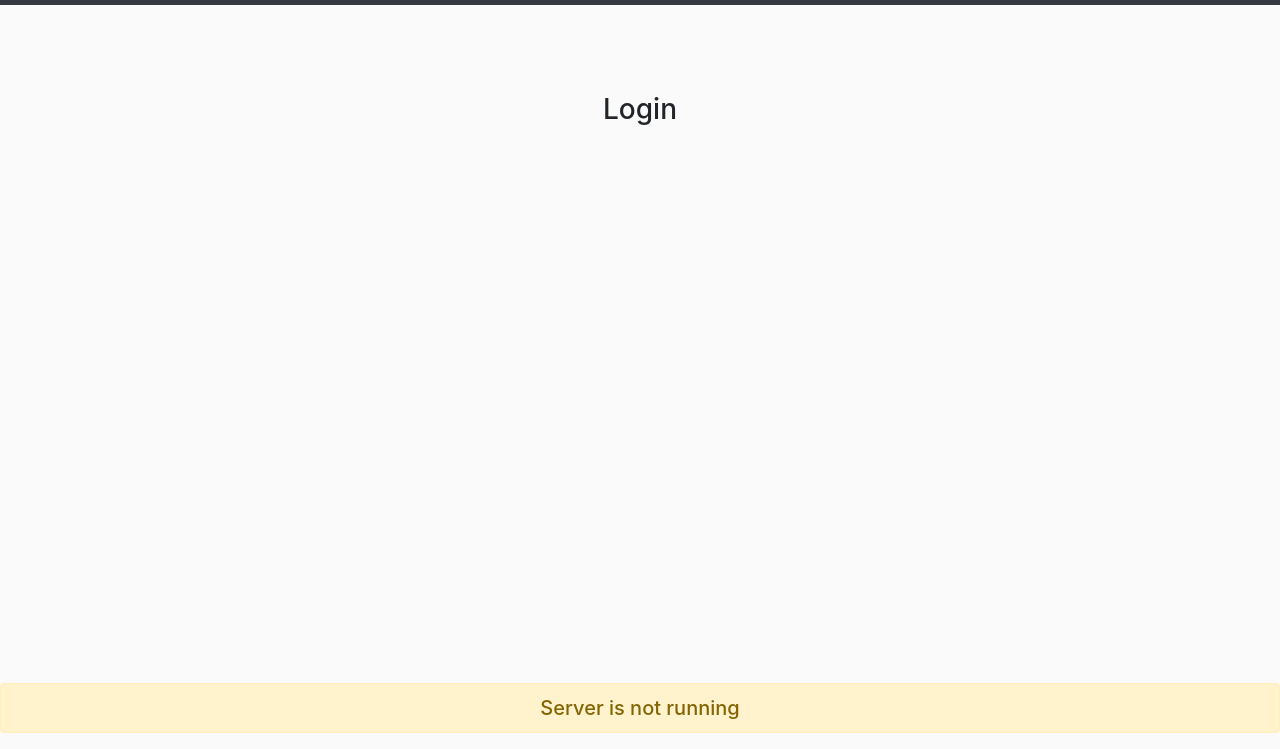
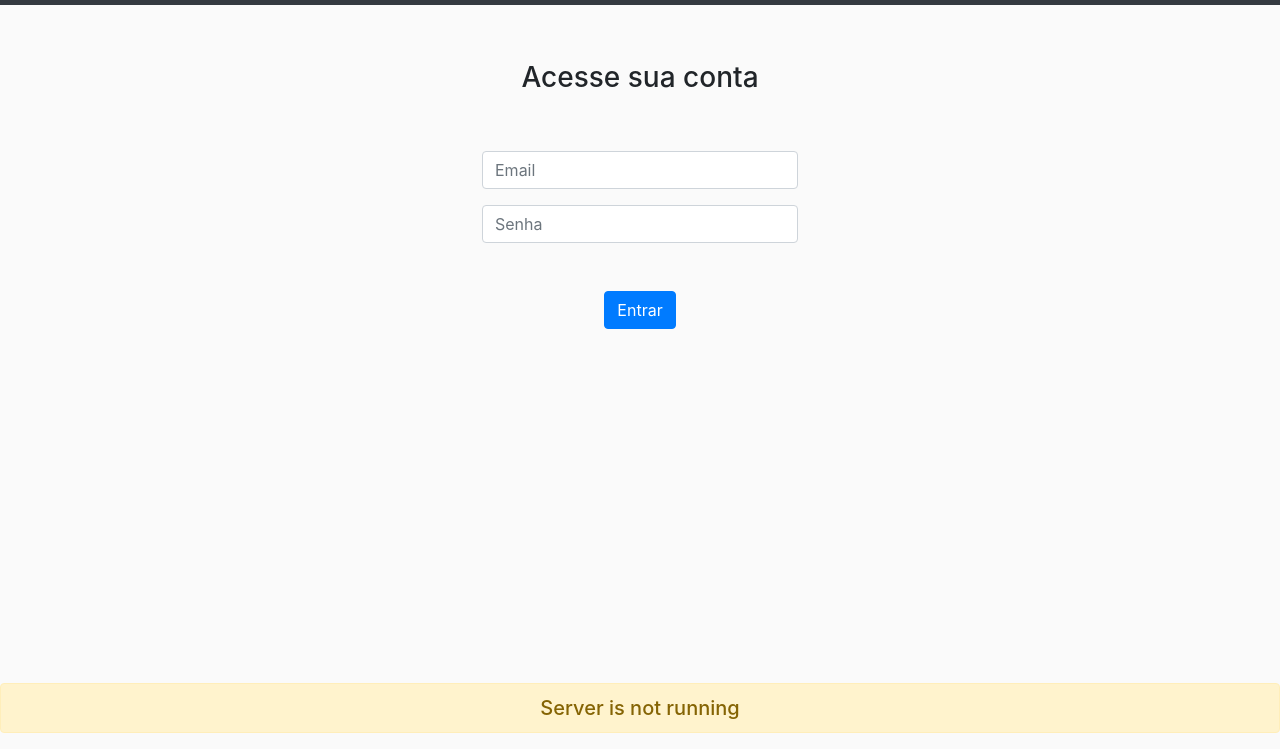
Before and after one commit to arthurcerveira/Housing-Web-App, a React app: page /login in a window 1280 px wide. Shown: the part 51-800 px from the top of the page. Built offline with nearby package versions, Linux system fonts and the light colour scheme; no server answers.

Commit message:
Implementa autenticação em frontend guardando JWT em localStorage

```diff
--- a/src/client/app.css
+++ b/src/client/app.css
@@ -118,3 +118,11 @@ textarea {
 .user-card:hover {
   box-shadow: 0 7px 10px rgba(0, 0, 0, 0.25), 0 5px 5px rgba(0, 0, 0, 0.21);
 }
+
+.login-form {
+  padding: 2rem;
+}
+
+.login-button {
+  padding: 2rem;
+}
--- a/src/client/pages/authentication/Login.js
+++ b/src/client/pages/authentication/Login.js
@@ -1,10 +1,76 @@
 import React, { Component } from "react";
+import api from "../../sevices/api";
+import { login } from "../../sevices/auth";
 
 class Login extends Component {
+  state = { error: "" };
+
+  getFormData() {
+    event.preventDefault();
+
+    const email = this.refs.email.value;
+    const password = this.refs.password.value;
+
+    if (!email || !password) {
+      this.setState({ error: "Preencha e-mail e senha para continuar!" });
+    } else {
+      this.loginAccount(email, password);
+    }
+  }
+
+  async loginAccount(email, password) {
+    try {
+      const response = await api.post("/api/accounts/login", {
+        email,
+        password
+      });
+      login(response.data);
+      this.props.history.push("/");
+    } catch (err) {
+      this.setState({
+        error: "Senha ou email incorretos"
+      });
+    }
+  }
+
   render() {
     return (
-      <div className="login">
-        <h3>Login</h3>
+      <div className="row justify-content-center">
+        <div className="register col-md-4">
+          <div className="d-flex justify-content-center cadastro-text">
+            <h3>Acesse sua conta</h3>
+          </div>
+          <form onSubmit={this.getFormData.bind(this)}>
+            <div className="login-form  justify-content-center">
+              <div className=" justify-content-center">
+                <div className="form-group  ">
+                  <div className="form-group row ">
+                    <input
+                      type="email"
+                      className="form-control"
+                      placeholder="Email"
+                      ref="email"
+                    />
+                  </div>
+                  <div className="form-group row ">
+                    <input
+                      type="password"
+                      className="form-control"
+                      placeholder="Senha"
+                      ref="password"
+                    />
+                  </div>
+                  <div className="form-group row justify-content-center login-button">
+                    <button type="submit" className="btn btn-primary">
+                      Entrar
+                    </button>
+                  </div>
+                </div>
+              </div>
+            </div>
+            {this.state.error && <p>{this.state.error}</p>}
+          </form>
+        </div>
       </div>
     );
   }
--- a/src/client/pages/authentication/Register.js
+++ b/src/client/pages/authentication/Register.js
@@ -5,11 +5,6 @@ import api from "../../sevices/api";
 class Register extends Component {
   state = {
     url: "/api/accounts/register",
-    name: "",
-    email: "",
-    password: "",
-    description: "",
-    role: "",
     id: "",
     feedback: "",
     redirect: false,
@@ -72,6 +67,7 @@ class Register extends Component {
       })
       .catch(function(error) {
         console.log(error);
+        this.setState({ feedback: "Houve um erro" });
       });
   }
 
@@ -187,6 +183,7 @@ class Register extends Component {
               Cadastrar
             </button>
           </div>
+          {this.state.feedback && <p>{this.state.feedback}</p>}
         </form>
         {this.renderRedirect()}
       </div>
```
